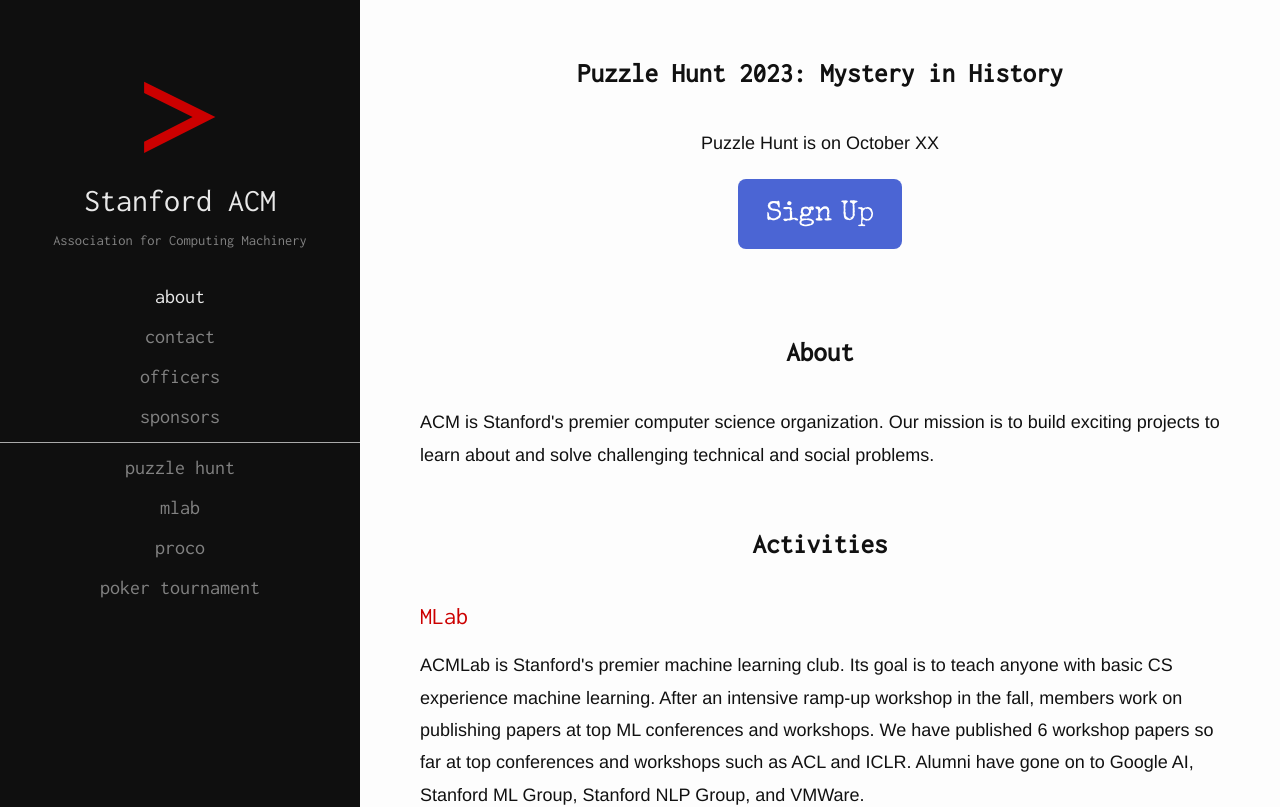
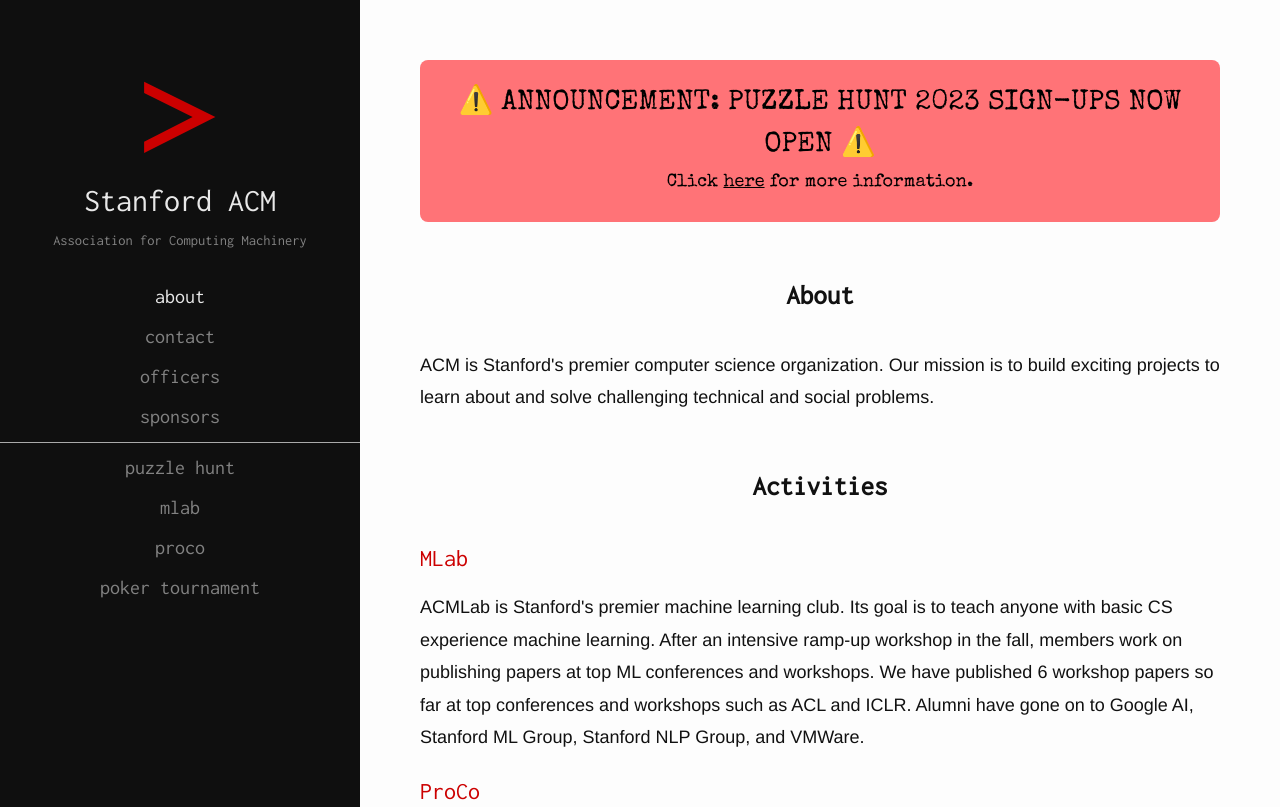
Before and after one commit to StanfordACM/Stanford-ACM, a Next.js app: page / in a window 1280 px wide. Shown: the top 807 px of the page. Built offline with nearby package versions, Linux system fonts and the light colour scheme.

Commit message:
Add announcement

```diff
--- a/pages/index.tsx
+++ b/pages/index.tsx
@@ -1,3 +1,4 @@
+import Link from 'next/link';
 import Layout from '../components/layout';
 import {
   LinkComponent,
@@ -5,7 +6,9 @@
   Section,
   Title
 } from '../components/section';
-import { Center, SignUpButton } from './puzzleHunt/2023';
+
+import {SignUpButton, Center} from './puzzleHunt/2023';
+import styled from 'styled-components';
 
 function SectionTitle({
   href,
@@ -18,15 +21,43 @@
   );
 }
 
+const Announcement = styled.div`
+  text-align: center;
+  border-radius: 8px;
+  margin: 0 auto;
+  text-align: center;
+  padding: 0.8em 1em 0.1em 1em;
+  font-family: 'Special Elite';
+  font-weight: 400;
+  font-size: 28px;
+  background-color: #FF7377;
+  cursor: pointer;
+  color: white;
+`;
+
+const AnnounceLinkComponent = styled.a`
+  color: black;
+
+  &:hover {
+    color: ${({ theme }) => theme.colors.grayLight};
+  }
+`;
+
 export default function About() {
   return (
     <Layout title="About" pageName="about">
-      <Section id="puzzlehunt">
-        <Center>
-          <Title>Puzzle Hunt 2023: Mystery in History</Title>
-          <Paragraph>Puzzle Hunt is on October XX</Paragraph>
-          <SignUpButton>Sign Up</SignUpButton>
-        </Center>
+      <Section>
+        <Announcement>
+        ⚠️{' '}
+          <AnnounceLinkComponent href="https://forms.gle/eqca6sPu56yc6RB96" target="_blank">
+            ANNOUNCEMENT: PUZZLE HUNT 2023 SIGN-UPS NOW OPEN
+          </AnnounceLinkComponent>{' '}⚠️
+        <Paragraph>
+          <AnnounceLinkComponent href="/puzzleHunt/2023" target="_blank">
+          Click <u>here</u> for more information.
+          </AnnounceLinkComponent>
+        </Paragraph>
+        </Announcement>
       </Section>
       <Section id="about">
         <Title>About</Title>
```
